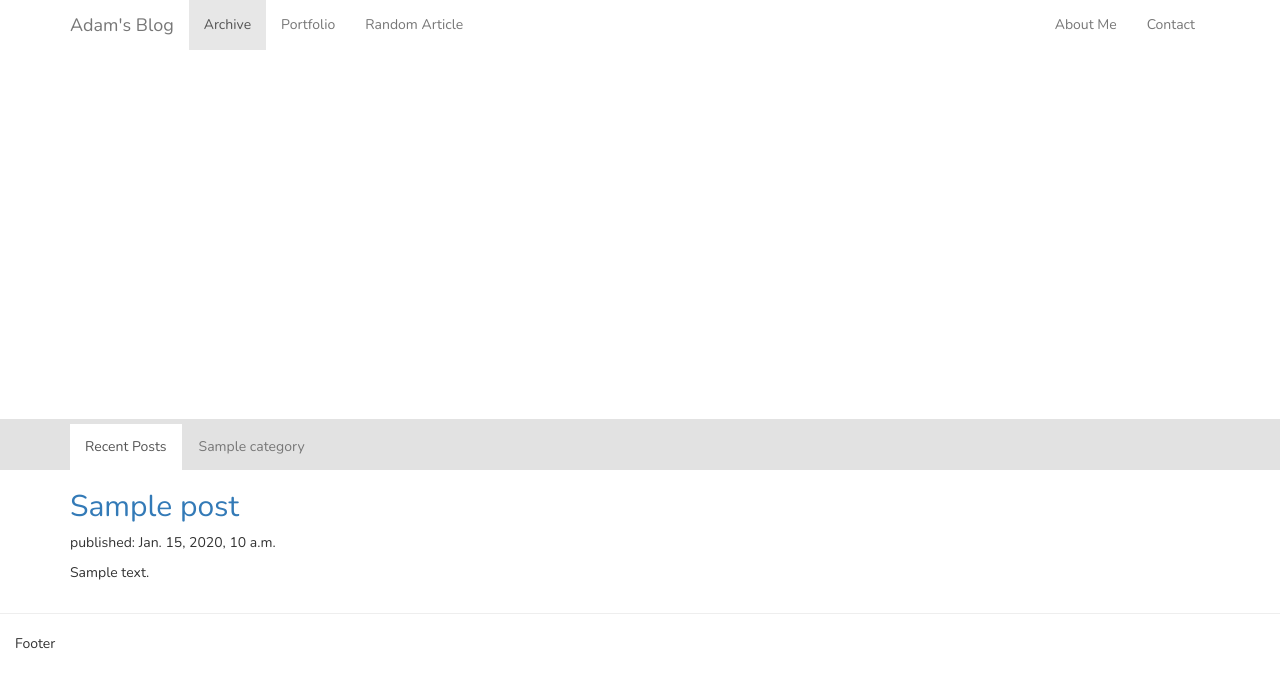
After one commit to adamjoyce/adam-joyce-blog, a Django app: template blog/templates/blog/index.html in a window 1280 px wide. The commit adds this page. Shown: the top 688 px of the page. Run offline with Django 3.2, Linux system fonts and the light colour scheme; the template is opened without the code that fills it: values that come from a table or form of the project are taken from there, others are empty; tables that the repository leaves empty hold one stand-in row (values such as "Sample post"); some libraries are stand-ins or nearby versions.

Commit message:
Category navigation tabs and panels implemented

```diff
--- a/blog/static/blog/css/blog.css
+++ b/blog/static/blog/css/blog.css
@@ -4,6 +4,43 @@ body {
 
 .navbar {
   margin-bottom: 0;
+  border: 0;
+  border-radius: 0;
+}
+
+.navbar-default {
+  background-color: #fff;
+}
+
+.nav-tabs {
+  border-bottom: 0;
+}
+
+.nav-tabs>li.active>a,
+.nav-tabs>li.active>a:focus,
+.nav-tabs>li.active>a:hover {
+  border: 0;
+}
+
+.nav-tabs a {
+  color: #777;
+}
+
+.nav>li>a:focus,
+.nav>li>a:hover {
+  color: #555;
+  background-color: #fff;
+}
+
+.nav-tabs>li {
+  margin-bottom: 0;
+}
+
+.nav-tabs>li>a {
+  margin-right: 2px;
+  border: 0;
+  border-radius: 0;
+  padding: 13px 15px;
 }
 
 .fa-gamepad {
@@ -35,19 +72,24 @@ body {
   margin: 20px 0;
 }
 
+#category-bar {
+  padding-top: 5px;
+  background-color: #e2e2e2;
+}
+
 /* Categories for selection of featured background color. */
-#life {
+#life-post {
   background-color: #75ff9e;
 }
 
-#technology {
+#technology-post {
   background-color: #75aaff;
 }
 
-#web-development {
+#web-development-post {
   background-color: #e2e241;
 }
 
-#games {
+#games-post {
   background-color: #ff75ec;
 }
--- a/blog/templates/blog/base.html
+++ b/blog/templates/blog/base.html
@@ -11,15 +11,12 @@
     <link
     rel="stylesheet"
     href="https://maxcdn.bootstrapcdn.com/bootstrap/3.3.7/css/bootstrap.min.css"
-    integrity=
-    "sha384-BVYiiSIFeK1dGmJRAkycuHAHRg32OmUcww7on3RYdg4Va+PmSTsz/K68vbdEjh4u"
+    integrity="sha384-BVYiiSIFeK1dGmJRAkycuHAHRg32OmUcww7on3RYdg4Va+PmSTsz/K68vbdEjh4u"
     crossorigin="anonymous">
     <link
-    href=
-    "https://maxcdn.bootstrapcdn.com/font-awesome/4.7.0/css/font-awesome.min.css"
     rel="stylesheet"
-    integrity=
-    "sha384-wvfXpqpZZVQGK6TAh5PVlGOfQNHSoD2xbE+QkPxCAFlNEevoEH3Sl0sibVcOQVnN"
+    href="https://maxcdn.bootstrapcdn.com/font-awesome/4.7.0/css/font-awesome.min.css"
+    integrity="sha384-wvfXpqpZZVQGK6TAh5PVlGOfQNHSoD2xbE+QkPxCAFlNEevoEH3Sl0sibVcOQVnN"
     crossorigin="anonymous">
     <link rel="stylesheet" href="{% static 'blog/css/blog.css' %}">
 
@@ -62,7 +59,9 @@
       </div><!-- /.container-fluid -->
     </nav>
 
-    <div class="container-fluid" id="{{ featured_post.categories.first.slug }}">
+    <!-- Featured post -->
+    <div class="container-fluid"
+    id="{{ featured_post.categories.first.slug }}-post">
       <div id="featured-post">
         <h1 id="featured-title">
           {{ featured_post.title }}
@@ -90,6 +89,13 @@
     {% block body_block %}
     {% endblock %}
 
+    <footer>
+      <hr>
+      <div class="container-fluid">
+        <p>Footer</p>
+      </div>
+    </footer>
+
     <!-- Scripts -->
     <script
     src="https://code.jquery.com/jquery-3.2.1.min.js"
@@ -97,8 +103,7 @@
     crossorigin="anonymous"></script>
     <script
     src="https://maxcdn.bootstrapcdn.com/bootstrap/3.3.7/js/bootstrap.min.js"
-    integrity=
-    "sha384-Tc5IQib027qvyjSMfHjOMaLkfuWVxZxUPnCJA7l2mCWNIpG9mGCD8wGNIcPD7Txa"
+    integrity="sha384-Tc5IQib027qvyjSMfHjOMaLkfuWVxZxUPnCJA7l2mCWNIpG9mGCD8wGNIcPD7Txa"
     crossorigin="anonymous"></script>
   </body>
 </html>
--- /dev/null
+++ b/blog/templates/blog/index.html
@@ -0,0 +1,42 @@
+{% extends 'blog/base.html' %}
+{% load staticfiles %}
+
+{% block body_block %}
+<!-- Category tabs -->
+<div class="container-fluid" id="category-bar">
+  <div class="container">
+    <ul class="nav nav-tabs">
+      <li role="presentation" class="active">
+        <a href="#recent-posts" aria-controls="recent-posts"
+        role="tab" data-toggle="tab">Recent Posts</a>
+      </li>
+      {% for cat in categories %}
+      <li role="presentation">
+        <a href="#{{ cat.slug }}" aria-controls="{{ cat.slug }}"
+        role="tab" data-toggle="tab">{{ cat.name }}</a>
+      </li>
+      {% endfor %}
+    </ul>
+  </div>
+</div>
+
+<!-- Category panes -->
+<div class="container">
+  <div class="tab-content">
+    <div role="tabpanel" class="tab-pane active" id="recent-posts">
+      {% for post in posts %}
+      <div class="">
+        <h2><a href="#">{{ post.title }}</a></h2>
+        <p>published: {{ post.published_date }}</p>
+        <p>{{ post.text|linebreaksbr }}</p>
+      </div>
+      {% endfor %}
+    </div>
+    {% for cat in categories %}
+    <div role="tabpanel" class="tab-pane" id="{{ cat.slug }}">
+      {{ cat.name }}
+    </div>
+    {% endfor %}
+  </div>
+</div>
+{% endblock %}
--- a/blog/urls.py
+++ b/blog/urls.py
@@ -3,5 +3,5 @@ from django.conf.urls import url
 from . import views
 
 urlpatterns = [
-    url(r'^$', views.post_list, name='post_list'),
+    url(r'^$', views.index, name='index'),
 ]
```
Also changed, not shown: blog/templates/blog/post_list.html (deleted, +0 -18 lines), blog/views.py (+5 -3 lines).
